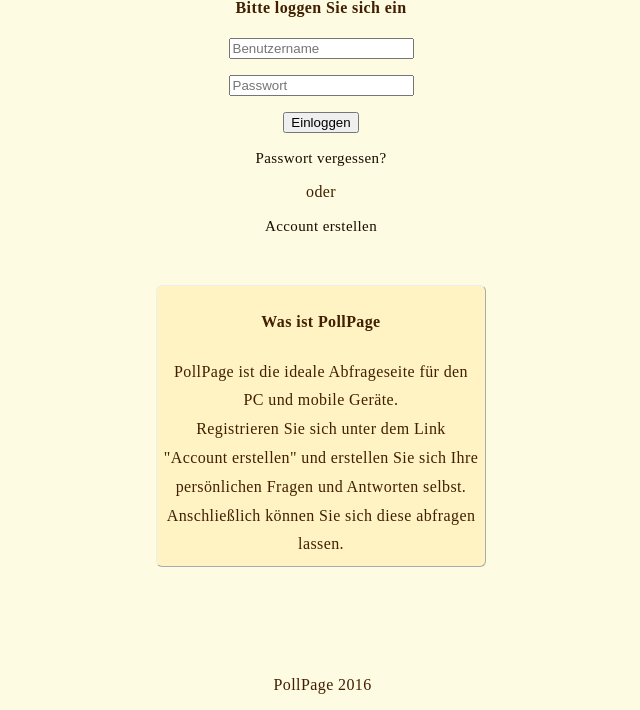
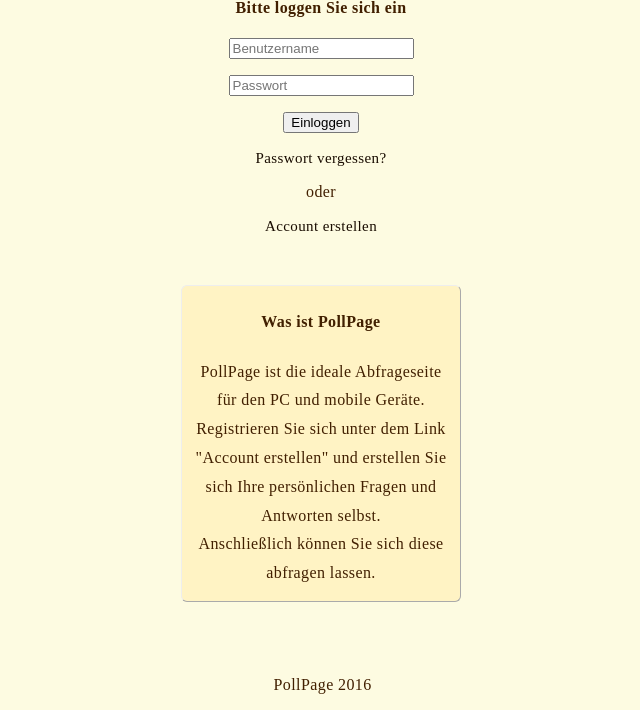
Before and after one commit to AnhMinhNguyen/PollPage, a PHP site: page /login.html in a window 1280 px wide. Shown: the part 90-800 px from the top of the page, without its empty margins (319-959 px from the left). Run offline with PHP 8.4, Linux system fonts and the light colour scheme.

Commit message:
Update style.css

```diff
--- a/Dokumentation/style.css
+++ b/Dokumentation/style.css
@@ -35,8 +35,8 @@ a:visited {
 .infotext {
 	text-align: center;
 	background: #fff3c4;
-	width: 25%;
-	padding: 0.5%;
+	max-width: 240px;
+	padding: 1%;
 	padding-top: 0%;
 	line-height: 1.8;
 	border-radius: 2px;
```
